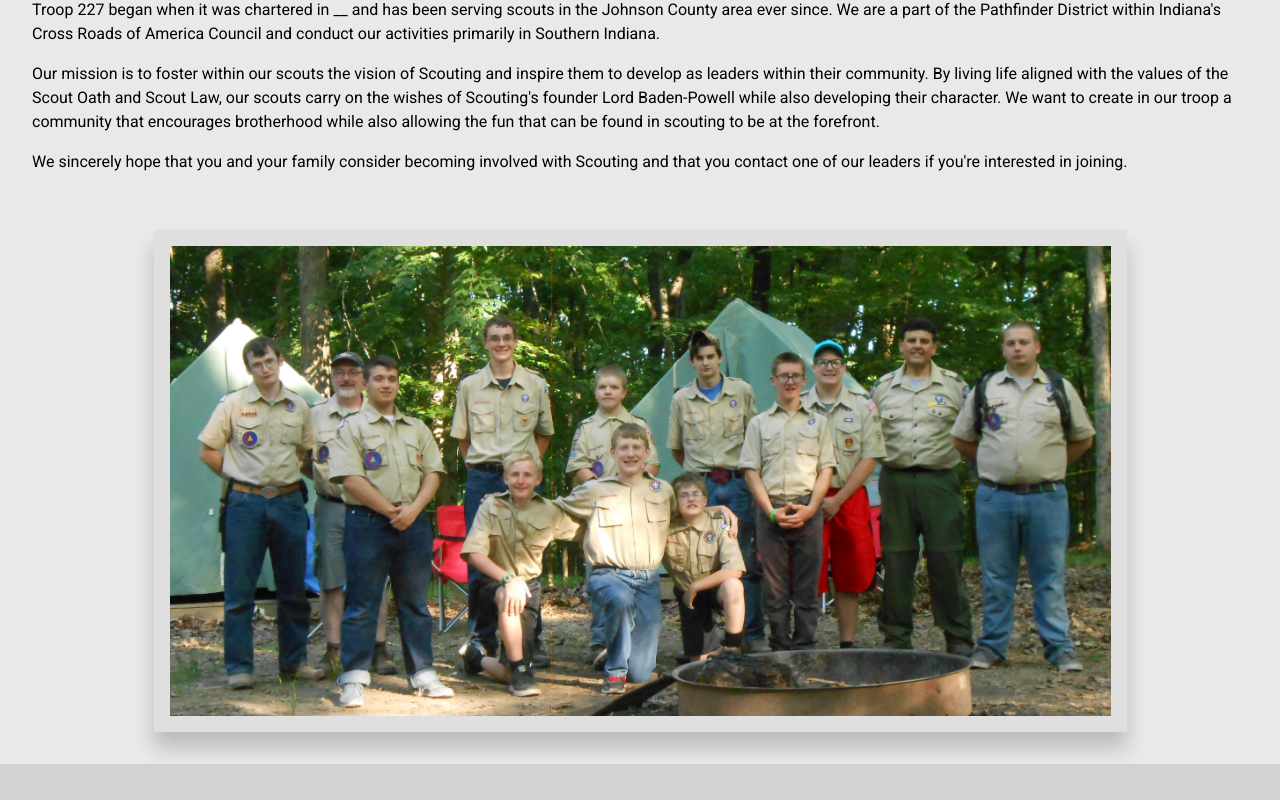
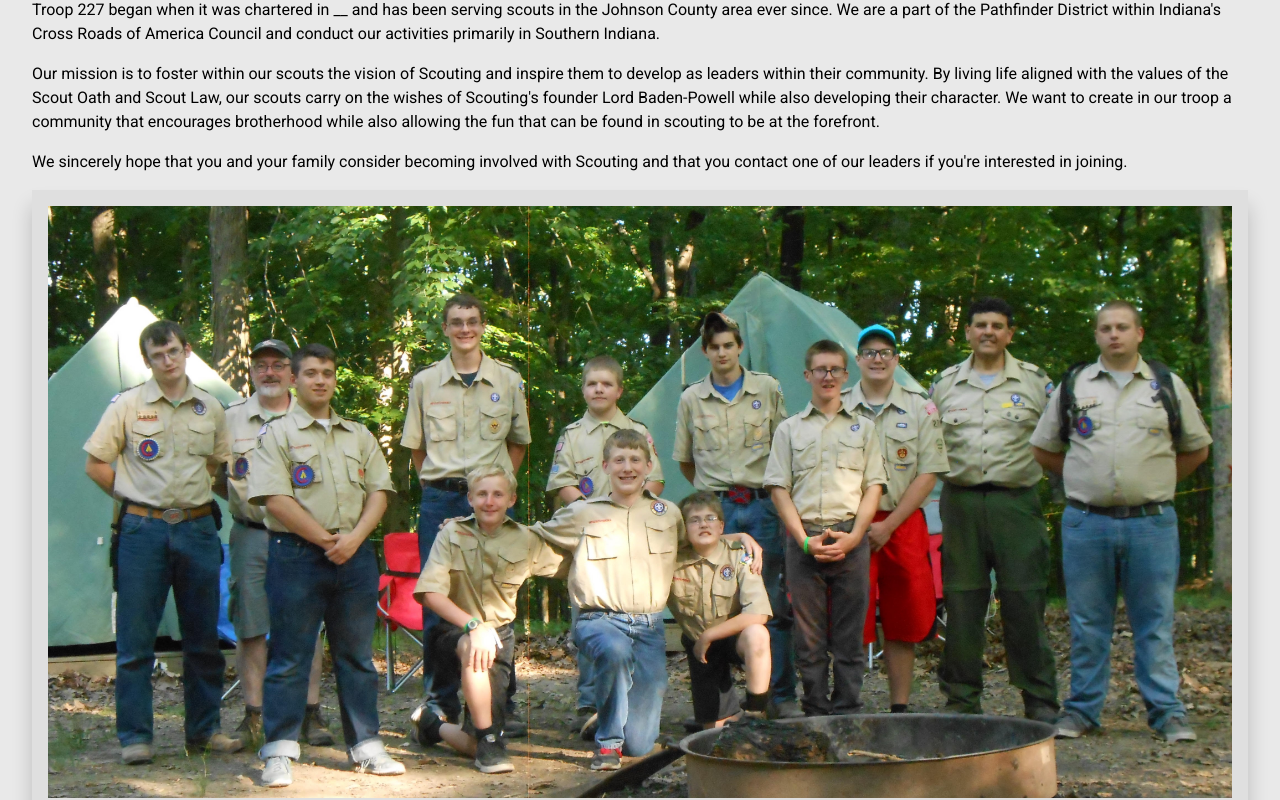
Before and after one commit to SATroop227Media/WebpageTroop227, a React (Vite) app: page / in a window 1280 px wide. Shown: the part 897-1697 px from the top of the page. Built offline with nearby package versions, Linux system fonts and the light colour scheme.

Commit message:
adjusted polaroid style

```diff
--- a/src/styles/global/polaroid.css
+++ b/src/styles/global/polaroid.css
@@ -1,6 +1,6 @@
 .polaroid {
-    margin: 2.5rem auto 0;
-    width: 80%;
+    margin: 0 auto;
+    width: 100%;
     background: #dfdfdf;
     padding: 1rem;
     box-shadow: 0 1rem 1.2rem rgba(0,0,0,0.2);
```
